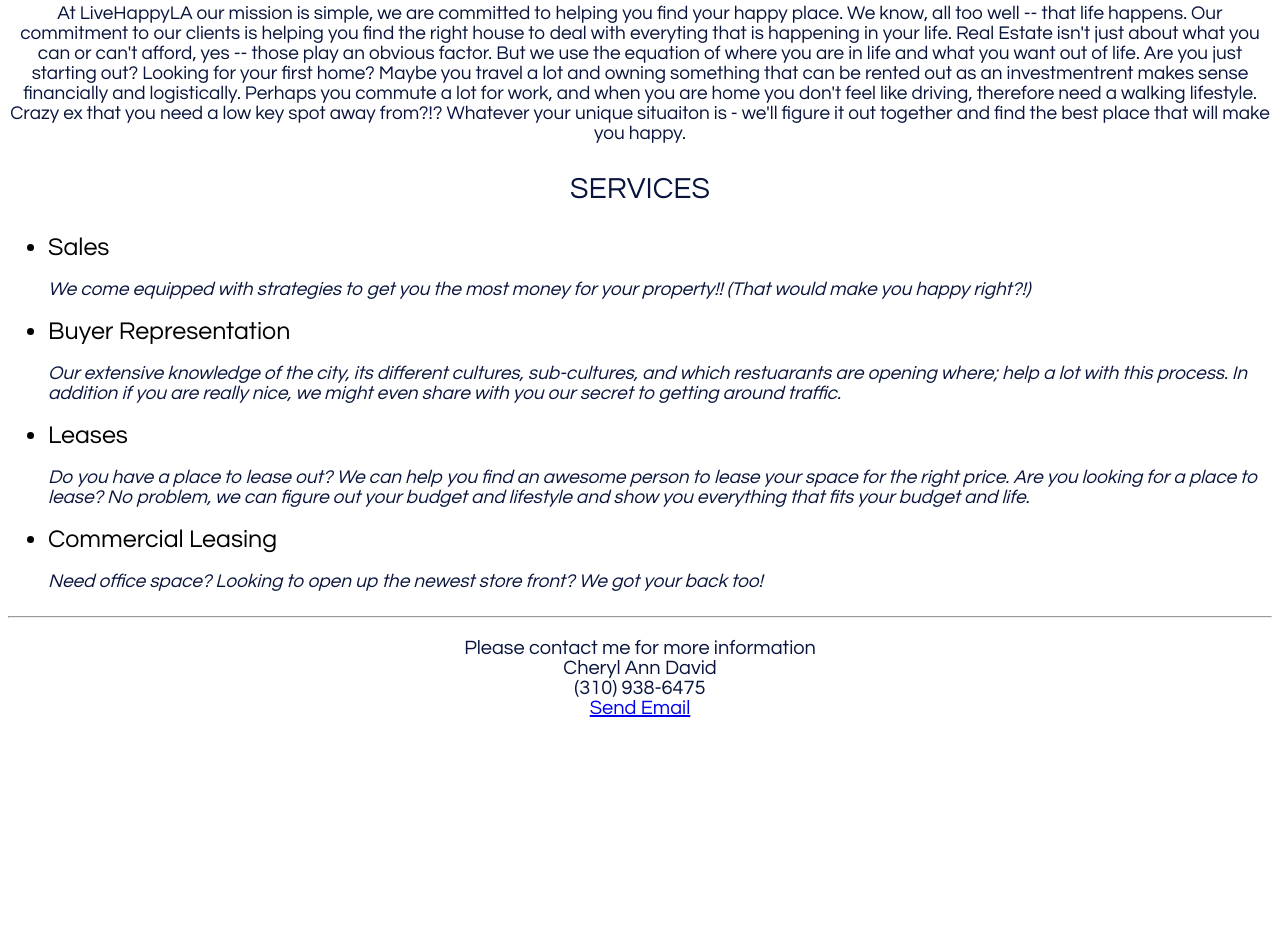
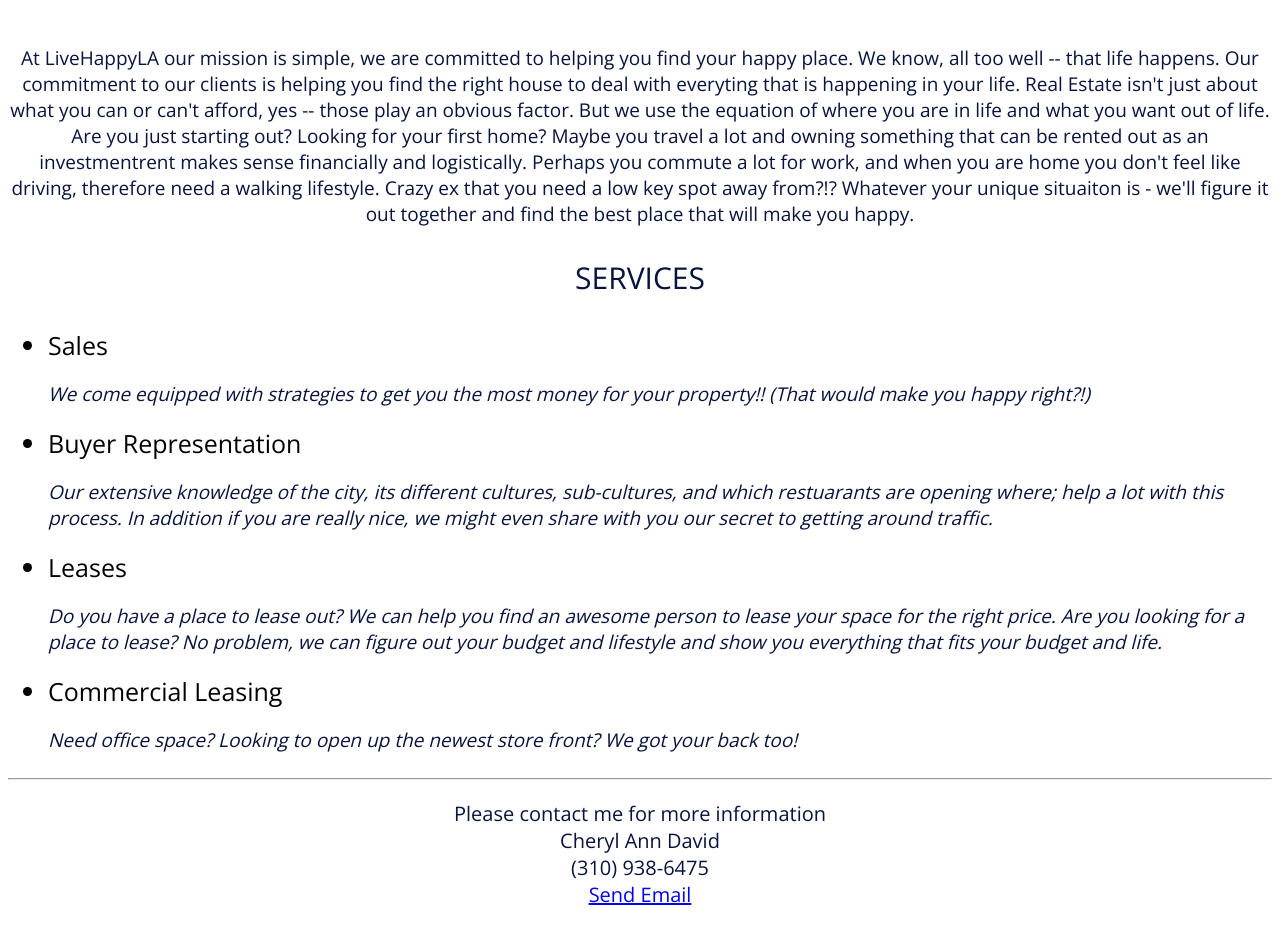
Before and after one commit to LiveHappyLA/LiveHappyLA.github.io, a plain HTML site: page index.html in a window 1280 px wide. Shown: the part 632-1560 px from the top of the page. Before the commit the page ends 1370 px from the top, so only its background shows below. Drawn offline with nearby package versions, Linux system fonts and the light colour scheme.

Commit message:
LiveHappy style updates and Project 5 Upload

```diff
--- a/css/style.css
+++ b/css/style.css
@@ -2,11 +2,12 @@
 	background-color: #fff;
 	text-align: center;
   	color: #000;
-  	font-family: "Century Gothic";
+  	font-family: 'Open Sans', sans-serif;
   	font-size: 19px;
 }
 
-h1,p {color: #08143D;}
+h1,p {color: #08143D;
+}
 
 #livehappy {
 	font-size: 75px;
@@ -19,7 +20,7 @@
 }
 #list {
 	text-align: left;
-	color: #000;
+	color: ##08143D;
 	font-weight: normal;
 	font-size: 25px;
 }
--- a/index.html
+++ b/index.html
@@ -3,6 +3,7 @@
 
 	<head>
 		<title>LiveHappyLA</title>
+		<link href='http://fonts.googleapis.com/css?family=Open+Sans' rel='stylesheet' type='text/css'>
 		<link rel="stylesheet" type="text/css" href="css/style.css">
 	</head>
 
```
Also changed, not shown: unit5/tmurrellartwork.png (added), unit5/tmurrellhomepage.png (added).
